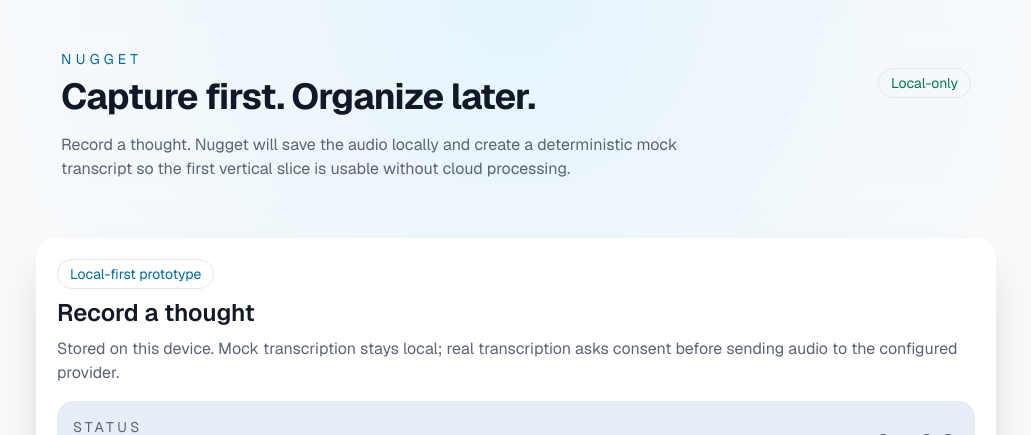
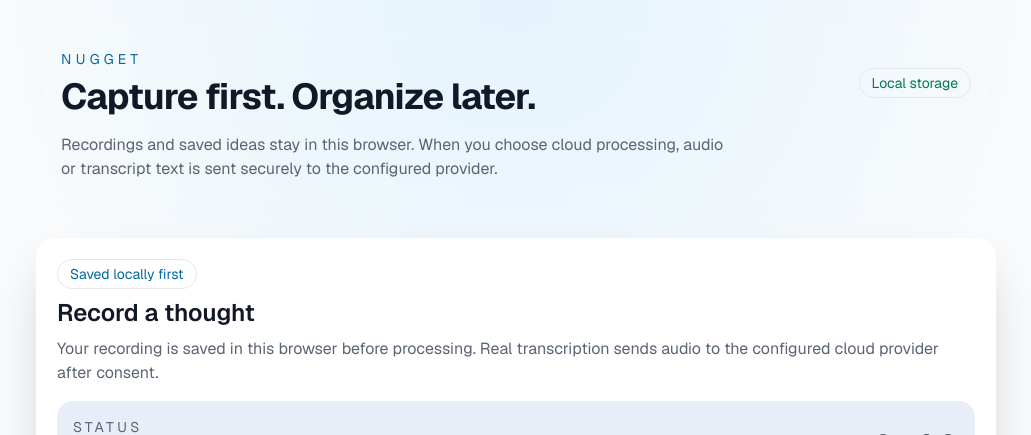
Before and after one commit to steven-d-pennington/nugget-miner, a Next.js app: page / in a window 1280 px wide. Shown: the top 435 px of the page, without its empty margins (124-1155 px from the left). Built offline with nearby package versions, Linux system fonts and the light colour scheme; no server answers.

Commit message:
fix: describe local storage and cloud processing accurately

```diff
--- a/src/features/recorder/HomeScreen.tsx
+++ b/src/features/recorder/HomeScreen.tsx
@@ -36,9 +36,13 @@
             <p className="text-sm uppercase tracking-[0.3em] text-accent">Nugget</p>
             <h1 className="mt-2 text-4xl font-bold tracking-tight">Capture first. Organize later.</h1>
           </div>
-          <span className="w-fit rounded-full border border-success/40 px-3 py-1 text-sm text-success">Local-only</span>
+          <span className="w-fit rounded-full border border-success/40 px-3 py-1 text-sm text-success">
+            Local storage
+          </span>
         </div>
-        <p className="max-w-2xl text-muted">Record a thought. Nugget will save the audio locally and create a deterministic mock transcript so the first vertical slice is usable without cloud processing.</p>
+        <p className="max-w-2xl text-muted">
+          Recordings and saved ideas stay in this browser. When you choose cloud processing, audio or transcript text is sent securely to the configured provider.
+        </p>
       </header>
 
       <RecorderPanel onSaved={loadIdeas} />
--- a/src/features/recorder/RecorderPanel.tsx
+++ b/src/features/recorder/RecorderPanel.tsx
@@ -83,9 +83,13 @@
     <section className="rounded-[var(--radius)] border border-white/10 bg-surface p-5 shadow-2xl shadow-black/20" aria-labelledby="record-heading">
       <div className="flex flex-col gap-4">
         <div>
-          <p className="mb-2 inline-flex rounded-full border border-accent/40 px-3 py-1 text-sm text-accent">Local-first prototype</p>
+          <p className="mb-2 inline-flex rounded-full border border-accent/40 px-3 py-1 text-sm text-accent">
+            Saved locally first
+          </p>
           <h2 id="record-heading" className="text-2xl font-semibold">Record a thought</h2>
-          <p className="mt-2 text-muted">Stored on this device. Mock transcription stays local; real transcription asks consent before sending audio to the configured provider.</p>
+          <p className="mt-2 text-muted">
+            Your recording is saved in this browser before processing. Real transcription sends audio to the configured cloud provider after consent.
+          </p>
         </div>
 
         <div className="rounded-2xl bg-[var(--surface-2)] p-4" aria-live="polite">
```
Also changed, not shown: 2 other files (tests, documents, lock files or other folders).
